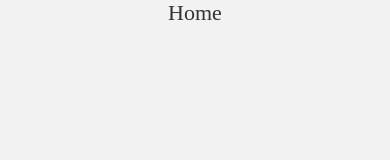
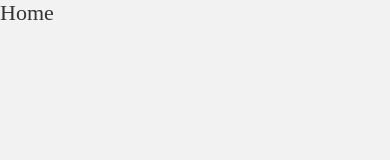
Before and after one commit to arm-software-inc/tuneradio.mbl, a React Native app: screen /Home in a window 390 px wide. Shown: the top 160 px of the page. Built offline with nearby package versions, Linux system fonts and the light colour scheme.

Commit message:
feat: home page

```diff
--- a/src/pages/Home/index.tsx
+++ b/src/pages/Home/index.tsx
@@ -1,12 +1,11 @@
 import { Text } from "../../components/Text/Text";
-import { ContainerView } from "../../components/Container/styles";
 
 export function Home() {
   return (
-    <ContainerView>
+    <>
       <Text size={22} weight="700">
         Home
       </Text>
-    </ContainerView>
+    </>
   );
 }
```
